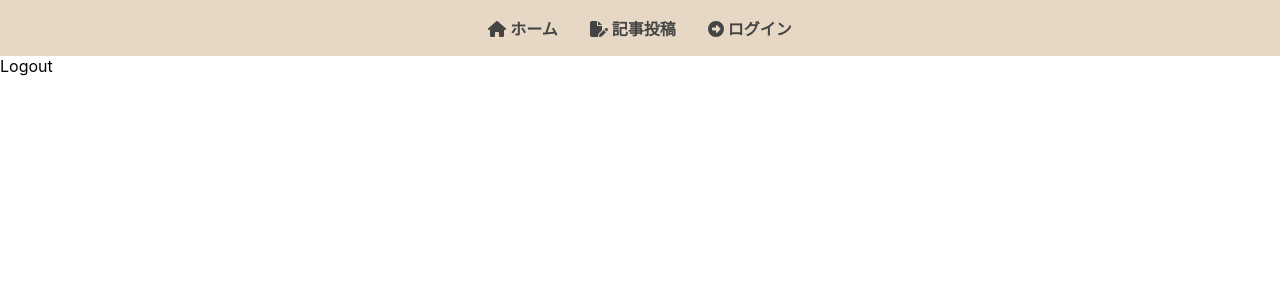
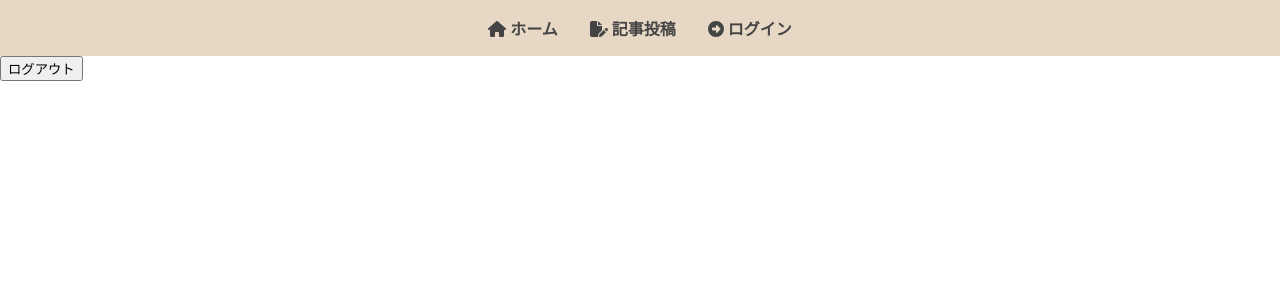
Before and after one commit to kiyoshion/react-blog-with-firebase, a React (Create React App) app: page /logout in a window 1280 px wide. Shown: the top 300 px of the page. Built offline with nearby package versions, Linux system fonts and the light colour scheme; the HTML template or start-up script is replaced by a standard one.

Commit message:
Add logout

```diff
--- a/src/App.js
+++ b/src/App.js
@@ -19,7 +19,7 @@ function App() {
           <Route path="/" element={<Home />}></Route>
           <Route path="/createpost" element={<CreatePost />}></Route>
           <Route path="/login" element={<Login setIsAuth={setIsAuth} />}></Route>
-          <Route path="/logout" element={<Logout />}></Route>
+          <Route path="/logout" element={<Logout setIsAuth={setIsAuth} />}></Route>
         </Routes>
       </Router>
       <div></div>
--- a/src/components/Logout.js
+++ b/src/components/Logout.js
@@ -1,8 +1,22 @@
+import { signOut } from 'firebase/auth'
 import React from 'react'
+import { auth } from '../firebase'
+import { useNavigate } from "react-router-dom";
 
-const Logout = () => {
+const Logout = ({ setIsAuth }) => {
+  const navigate = useNavigate();
+  const logout = () => {
+    signOut(auth).then(() => {
+      localStorage.clear();
+      setIsAuth(false);
+      navigate("/login");
+    })
+  }
+
   return (
-    <div>Logout</div>
+    <div>
+      <button onClick={logout}>ログアウト</button>
+    </div>
   )
 }
 
```
